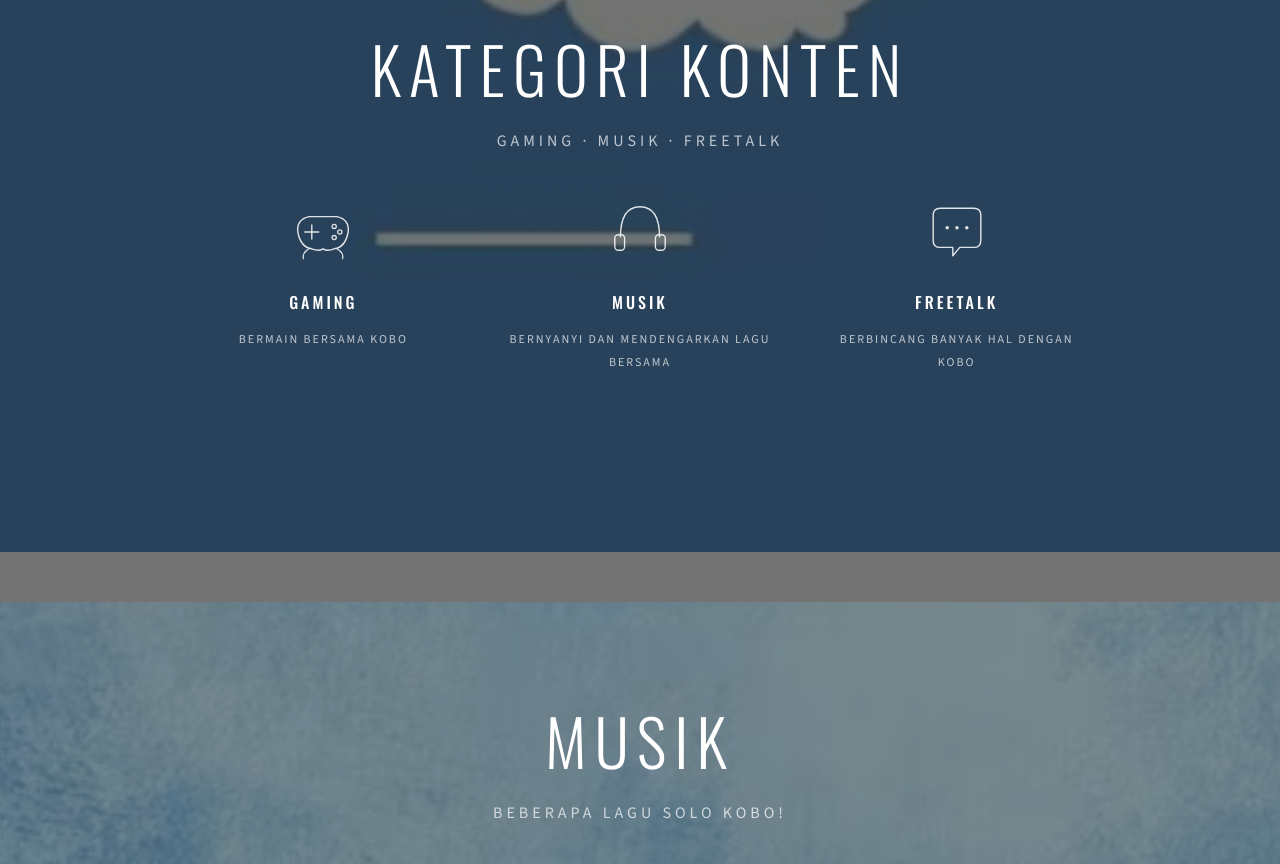
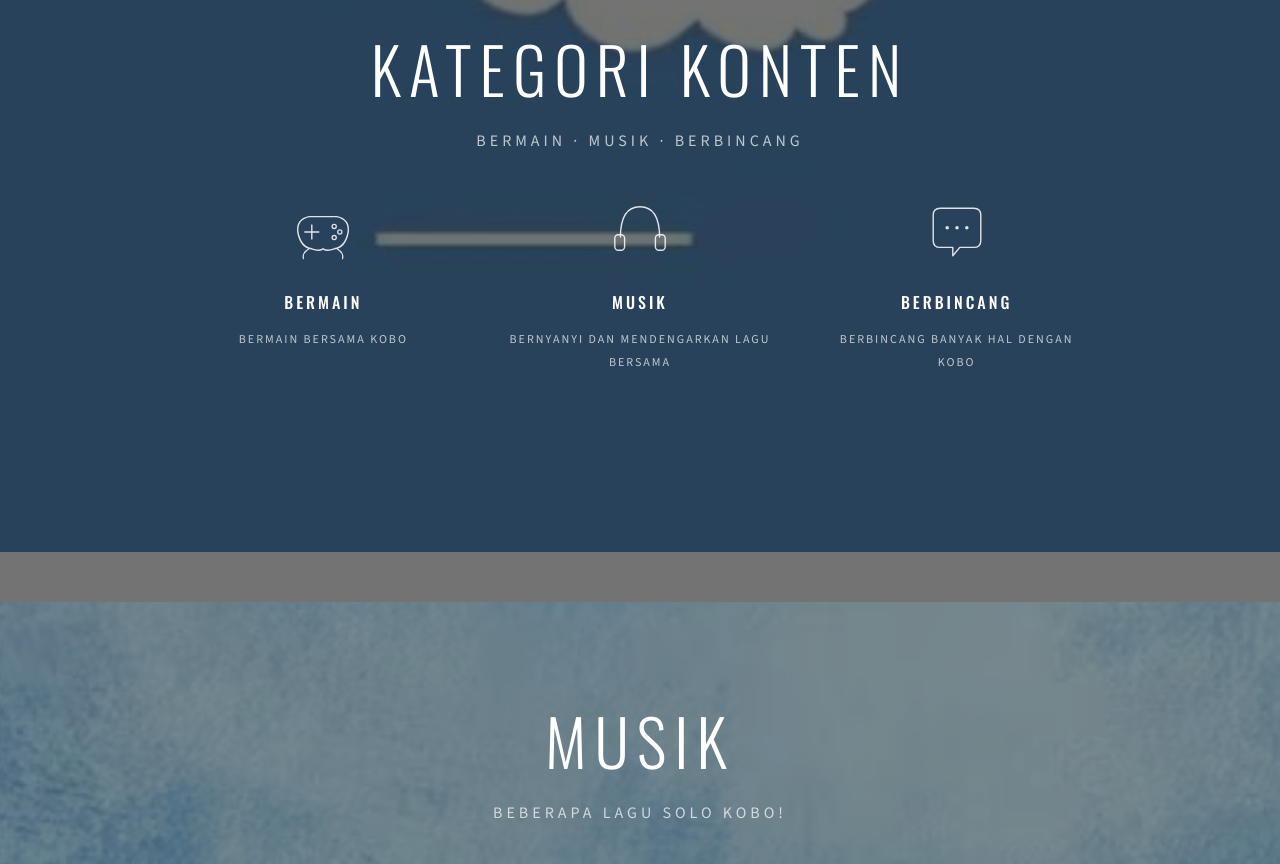
Before and after one commit to atikasmufie-oss/lastt, a plain HTML site: page index.html in a window 1280 px wide. Shown: the part 1920-2784 px from the top of the page. Drawn offline with nearby package versions, Linux system fonts and the light colour scheme; a script that the page names is missing.

Commit message:
Update index.html

```diff
--- a/index.html
+++ b/index.html
@@ -81,7 +81,7 @@
         <div class="parallax-overlay overlay-dark"></div>
         <div class="section-content">
             <h2 class="section-title">KATEGORI KONTEN</h2>
-            <p class="section-subtitle caps">GAMING · MUSIK · FREETALK</p>
+            <p class="section-subtitle caps">BERMAIN · MUSIK · BERBINCANG</p>
             <div class="services-grid">
                 <div class="service-item">
                     <div class="service-icon">
@@ -96,7 +96,7 @@
                             <path d="M20 24 Q30 30 28 38" stroke="white" stroke-width="1.8" stroke-linecap="round"/>
                         </svg>
                     </div>
-                    <h3>GAMING</h3>
+                    <h3>BERMAIN</h3>
                     <p class="caps">BERMAIN BERSAMA KOBO</p>
                 </div>
                 <div class="service-item">
@@ -119,7 +119,7 @@
                             <circle cx="14" cy="-6" r="2.5" fill="white"/>
                         </svg>
                     </div>
-                    <h3>FREETALK</h3>
+                    <h3>BERBINCANG</h3>
                     <p class="caps">BERBINCANG BANYAK HAL DENGAN KOBO</p>
                 </div>
             </div>
```
